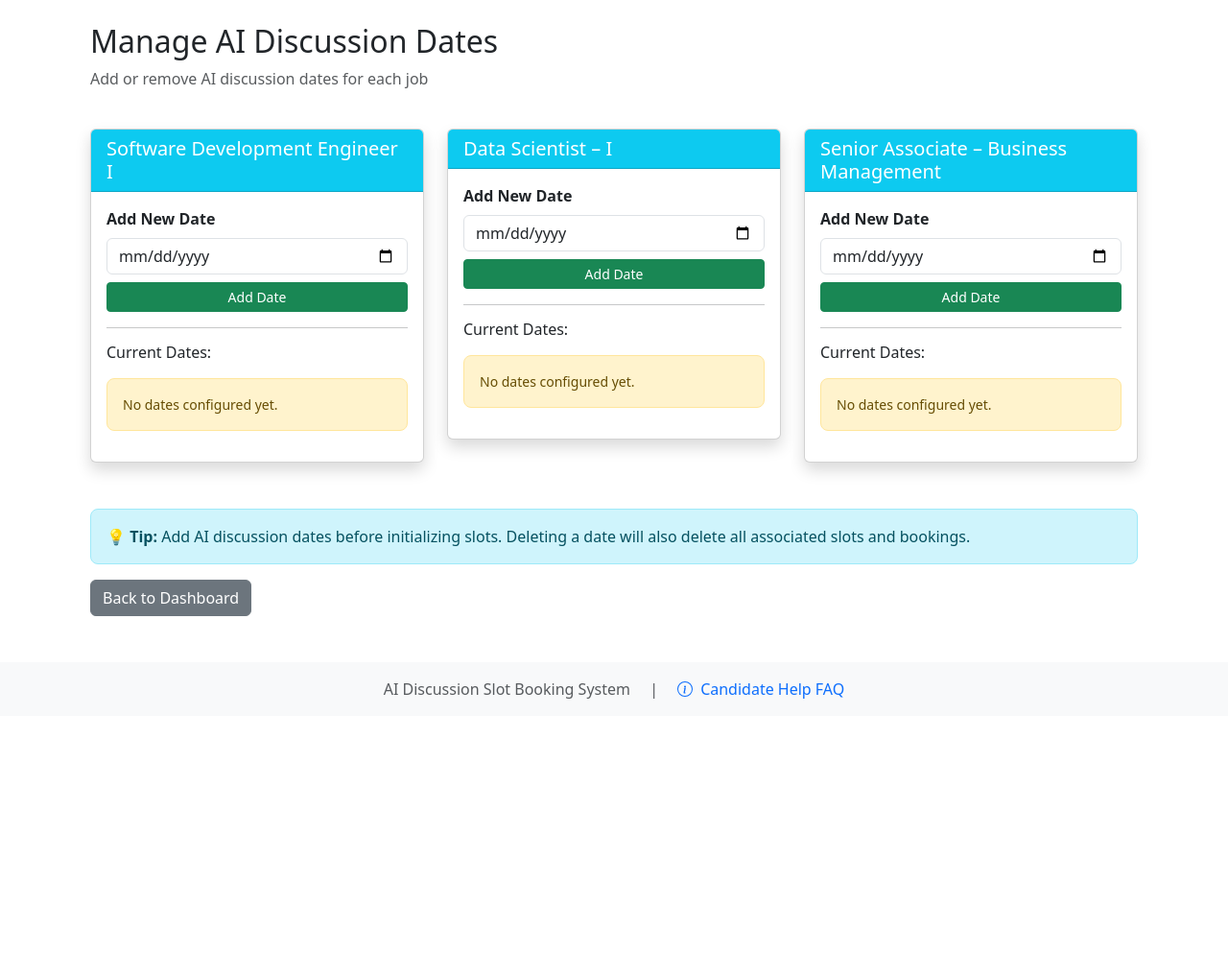
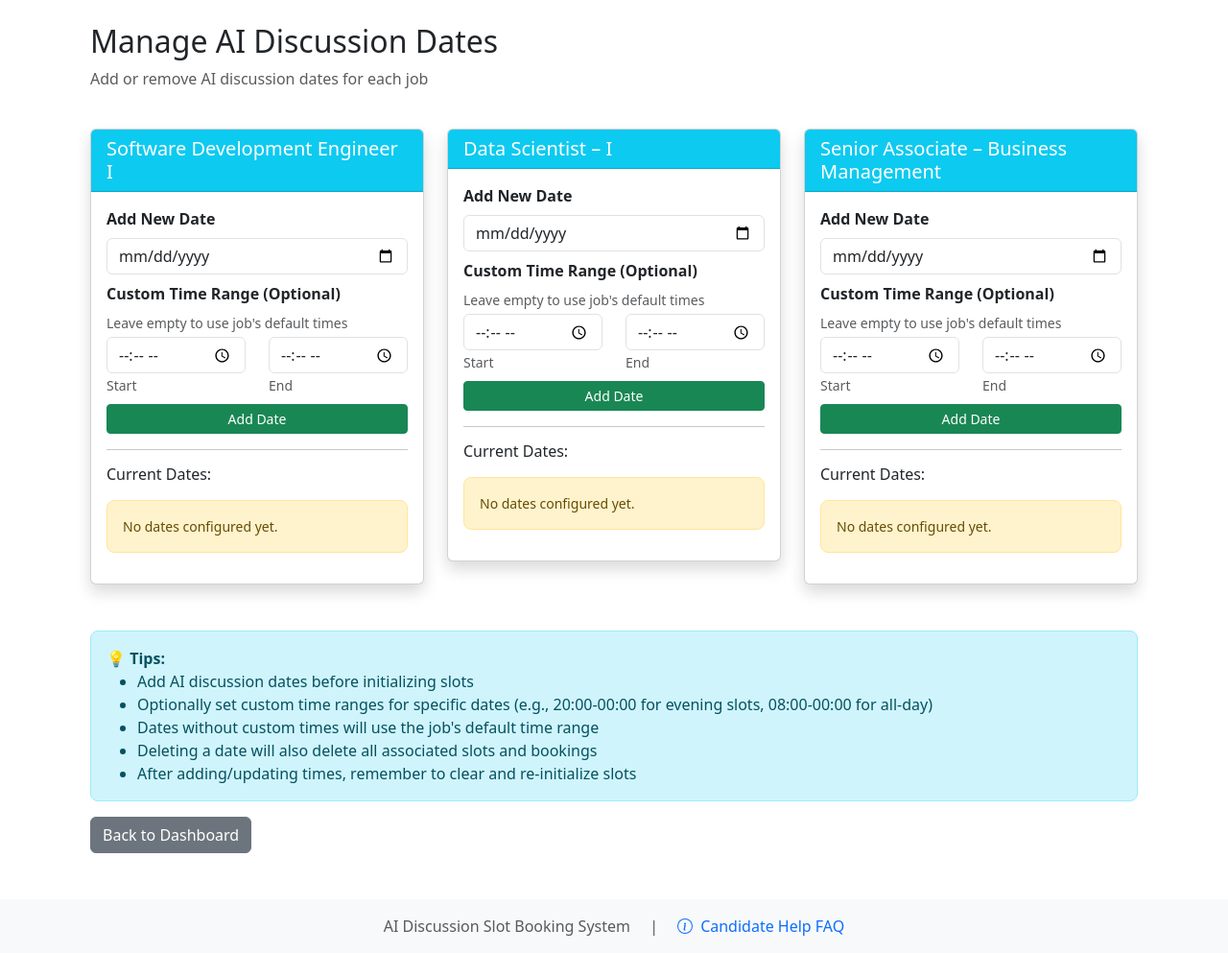
Before and after one commit to rasheed-fabrichq/fabric-interview-slot-booking-app, a Flask app: page /admin/job-dates in a window 1280 px wide. Shown: the part 56-1049 px from the top of the page at 96% size. Before the commit the page ends 802 px from the top, so only its background shows below. Run offline with Flask 3, Linux system fonts and the light colour scheme; the visitor is signed in with stand-in values (Sample User, id 1); data comes from the database, SQL or seed files in the repository; data that the repository does not hold is empty; some libraries are stand-ins or nearby versions.

Commit message:
now admin can configure slot times for each date selected

```diff
--- a/app.py
+++ b/app.py
@@ -24,7 +24,7 @@ from database import (
     get_job_dates, add_job_date, delete_job_date,
     is_booking_enabled_for_job, set_job_booking_enabled,
     get_candidate_booking_for_job, get_all_slots_for_job,
-    create_job
+    create_job, update_job_date_times
 )
 from config import (
     get_jobs, is_valid_job_id, get_job_name,
@@ -620,6 +620,8 @@ def admin_job_dates():
 
         if action == 'add':
             date_str = request.form.get('date')  # Format: yyyy-mm-dd from date input
+            start_time = request.form.get('start_time')  # Optional custom start time
+            end_time = request.form.get('end_time')  # Optional custom end time
 
             if not date_str:
                 return render_template('admin_job_dates.html',
@@ -633,7 +635,11 @@ def admin_job_dates():
                 formatted_date = date_obj.strftime('%d-%m-%Y')
                 day_of_week = date_obj.strftime('%A')
 
-                result = add_job_date(job_id, formatted_date, day_of_week)
+                # Only pass start/end time if they are provided (not empty strings)
+                custom_start = start_time if start_time and start_time.strip() else None
+                custom_end = end_time if end_time and end_time.strip() else None
+
+                result = add_job_date(job_id, formatted_date, day_of_week, custom_start, custom_end)
 
                 if 'error' in result:
                     return render_template('admin_job_dates.html',
@@ -641,8 +647,12 @@ def admin_job_dates():
                                          jobs=get_jobs(),
                                          all_dates={jid: get_job_dates(jid) for jid in get_jobs().keys()})
 
+                time_info = ""
+                if custom_start and custom_end:
+                    time_info = f" (Custom times: {custom_start} - {custom_end})"
+
                 return render_template('admin_job_dates.html',
-                                     success=f'Date {formatted_date} ({day_of_week}) added to {get_job_name(job_id)}',
+                                     success=f'Date {formatted_date} ({day_of_week}){time_info} added to {get_job_name(job_id)}',
                                      jobs=get_jobs(),
                                      all_dates={jid: get_job_dates(jid) for jid in get_jobs().keys()})
 
@@ -651,6 +661,24 @@ def admin_job_dates():
                                      error='Invalid date format',
                                      jobs=get_jobs(),
                                      all_dates={jid: get_job_dates(jid) for jid in get_jobs().keys()})
+
+        elif action == 'update_times':
+            date = request.form.get('date')  # Format: dd-mm-yyyy
+            start_time = request.form.get('start_time')
+            end_time = request.form.get('end_time')
+
+            if not all([date, start_time, end_time]):
+                return render_template('admin_job_dates.html',
+                                     error='Date, start time, and end time are required',
+                                     jobs=get_jobs(),
+                                     all_dates={jid: get_job_dates(jid) for jid in get_jobs().keys()})
+
+            update_job_date_times(job_id, date, start_time, end_time)
+
+            return render_template('admin_job_dates.html',
+                                 success=f'Time range updated for {date}: {start_time} - {end_time}',
+                                 jobs=get_jobs(),
+                                 all_dates={jid: get_job_dates(jid) for jid in get_jobs().keys()})
 
         elif action == 'delete':
             date = request.form.get('date')  # Format: dd-mm-yyyy
--- a/templates/admin_job_dates.html
+++ b/templates/admin_job_dates.html
@@ -43,6 +43,22 @@
                             <label class="form-label"><strong>Add New Date</strong></label>
                             <input type="date" name="date" class="form-control" required>
                         </div>
+
+                        <div class="mb-2">
+                            <label class="form-label"><strong>Custom Time Range (Optional)</strong></label>
+                            <small class="text-muted d-block mb-1">Leave empty to use job's default times</small>
+                            <div class="row">
+                                <div class="col-6">
+                                    <input type="time" name="start_time" class="form-control" placeholder="Start Time">
+                                    <small class="text-muted">Start</small>
+                                </div>
+                                <div class="col-6">
+                                    <input type="time" name="end_time" class="form-control" placeholder="End Time">
+                                    <small class="text-muted">End</small>
+                                </div>
+                            </div>
+                        </div>
+
                         <button type="submit" class="btn btn-success btn-sm w-100">
                             <i class="bi bi-plus-circle"></i> Add Date
                         </button>
@@ -56,10 +72,16 @@
                     {% if job_dates %}
                     <div class="list-group">
                         {% for date_info in job_dates %}
-                        <div class="list-group-item d-flex justify-content-between align-items-center">
+                        <div class="list-group-item">
+                            <div class="d-flex justify-content-between align-items-start mb-2">
                                 <div>
                                     <strong>{{ date_info.day_of_week }}</strong><br>
                                     <small class="text-muted">{{ date_info.date }}</small>
+                                    {% if date_info.slot_start_time and date_info.slot_end_time %}
+                                    <br><span class="badge bg-primary">{{ date_info.slot_start_time }} - {{ date_info.slot_end_time }}</span>
+                                    {% else %}
+                                    <br><span class="badge bg-secondary">Default times</span>
+                                    {% endif %}
                                 </div>
                                 <form method="POST" action="{{ url_for('admin_job_dates') }}" class="d-inline">
                                     <input type="hidden" name="csrf_token" value="{{ csrf_token() }}">
@@ -71,6 +93,37 @@
                                         <i class="bi bi-trash"></i>
                                     </button>
                                 </form>
+                            </div>
+
+                            <!-- Edit times form (collapsible) -->
+                            <div class="collapse" id="editTimes{{ loop.index }}{{ job_id|replace('-', '') }}">
+                                <form method="POST" action="{{ url_for('admin_job_dates') }}" class="mt-2">
+                                    <input type="hidden" name="csrf_token" value="{{ csrf_token() }}">
+                                    <input type="hidden" name="action" value="update_times">
+                                    <input type="hidden" name="job_id" value="{{ job_id }}">
+                                    <input type="hidden" name="date" value="{{ date_info.date }}">
+                                    <div class="row g-2">
+                                        <div class="col-5">
+                                            <input type="time" name="start_time" class="form-control form-control-sm"
+                                                   value="{{ date_info.slot_start_time }}" required>
+                                        </div>
+                                        <div class="col-5">
+                                            <input type="time" name="end_time" class="form-control form-control-sm"
+                                                   value="{{ date_info.slot_end_time }}" required>
+                                        </div>
+                                        <div class="col-2">
+                                            <button type="submit" class="btn btn-primary btn-sm">
+                                                <i class="bi bi-check"></i>
+                                            </button>
+                                        </div>
+                                    </div>
+                                </form>
+                            </div>
+                            <button class="btn btn-outline-secondary btn-sm mt-2 w-100" type="button"
+                                    data-bs-toggle="collapse"
+                                    data-bs-target="#editTimes{{ loop.index }}{{ job_id|replace('-', '') }}">
+                                <i class="bi bi-clock"></i> Edit Times
+                            </button>
                         </div>
                         {% endfor %}
                     </div>
@@ -88,8 +141,14 @@
     <div class="row mt-4">
         <div class="col-12">
             <div class="alert alert-info">
-                <strong>💡 Tip:</strong> Add AI discussion dates before initializing slots.
-                Deleting a date will also delete all associated slots and bookings.
+                <strong>💡 Tips:</strong>
+                <ul class="mb-0">
+                    <li>Add AI discussion dates before initializing slots</li>
+                    <li>Optionally set custom time ranges for specific dates (e.g., 20:00-00:00 for evening slots, 08:00-00:00 for all-day)</li>
+                    <li>Dates without custom times will use the job's default time range</li>
+                    <li>Deleting a date will also delete all associated slots and bookings</li>
+                    <li>After adding/updating times, remember to clear and re-initialize slots</li>
+                </ul>
             </div>
         </div>
     </div>
```
Also changed, not shown: database.py (+49 -18 lines). Lines whose indentation alone changed are shown as unchanged.
